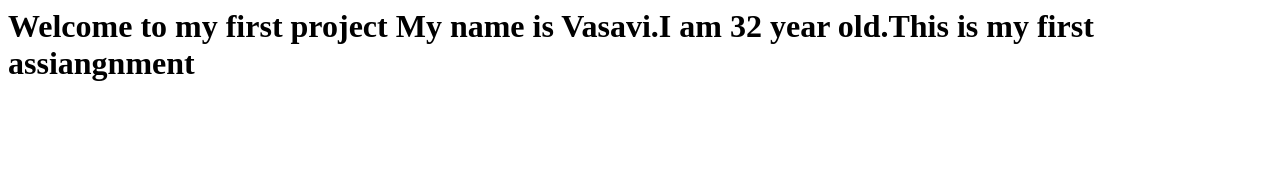
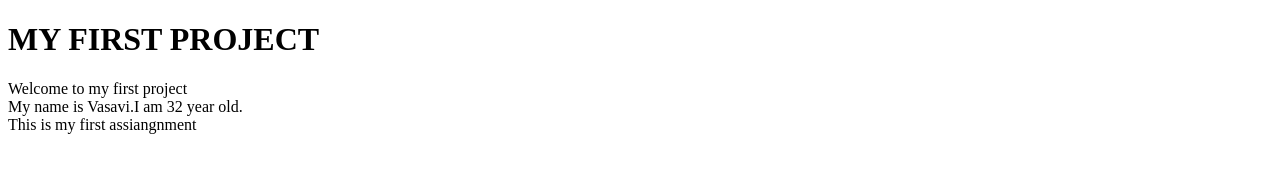
Before and after one commit to vasavipailla/firstproject, a plain HTML site: page index.html in a window 1280 px wide. Drawn offline with Linux system fonts and the light colour scheme.

Commit message:
add body to index.html

```diff
--- a/index.html
+++ b/index.html
@@ -1,6 +1,21 @@
+<!DOCTYPE html>
+<html lang="en">
+<head>
+    <meta charset="UTF-8">
+    <meta http-equiv="X-UA-Compatible" content="IE=edge">
+    <meta name="viewport" content="width=device-width, initial-scale=1.0">
+    <title>My first website</title>
+</head>
+<body>
 
-<h1><MY FIRST PROJECT/h1>
+<h1>MY FIRST PROJECT</h1>
+
 <p>
-    Welcome to my first project
-    My name is Vasavi.I am 32 year old.This is my first assiangnment
+    Welcome to my first project<br>
+    My name is Vasavi.I am 32 year old.<br>
+    This is my first assiangnment
 </p>
+
+
+</body>
+</html>
```
